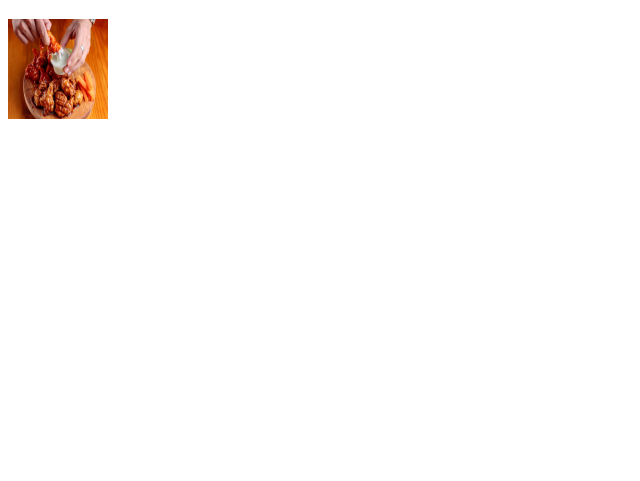
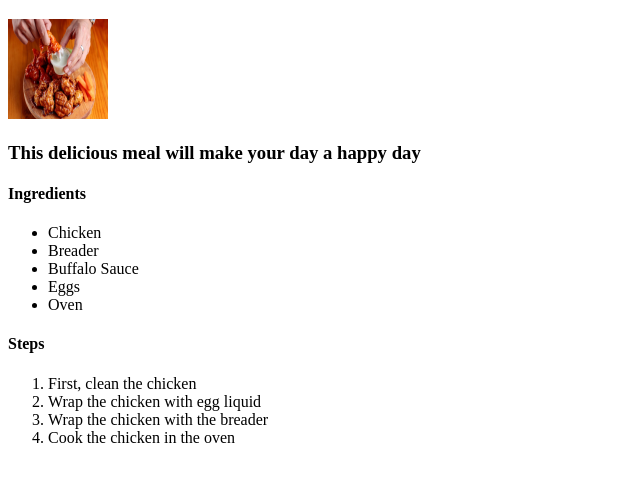
Before and after one commit to eugeniogzc/odin-recipes, a plain HTML site: page recipes/boneless.html in a window 1280 px wide. Shown: the part 61-542 px from the top of the page, without its empty margins (0-640 px from the left). Drawn offline with Linux system fonts and the light colour scheme.

Commit message:
Add information of Boneless recipe

```diff
--- a/recipes/boneless.html
+++ b/recipes/boneless.html
@@ -8,5 +8,23 @@
 <body>
     <h1>Boneless</h1>
     <img src="../img/boneless.jpg" alt="boneless" height="100 px" width="100 px">
+    <h3>This delicious meal will make your day a happy day</h3>
+
+    <h4>Ingredients</h4>
+    <ul>
+        <li>Chicken</li>
+        <li>Breader</li>
+        <li>Buffalo Sauce</li>
+        <li>Eggs</li>
+        <li>Oven</li>
+    </ul>
+
+    <h4>Steps</h4>
+    <ol>
+        <li>First, clean the chicken</li>
+        <li>Wrap the chicken with egg liquid</li>
+        <li>Wrap the chicken with the breader</li>
+        <li>Cook the chicken in the oven</li>
+    </ol>
 </body>
 </html>
```
